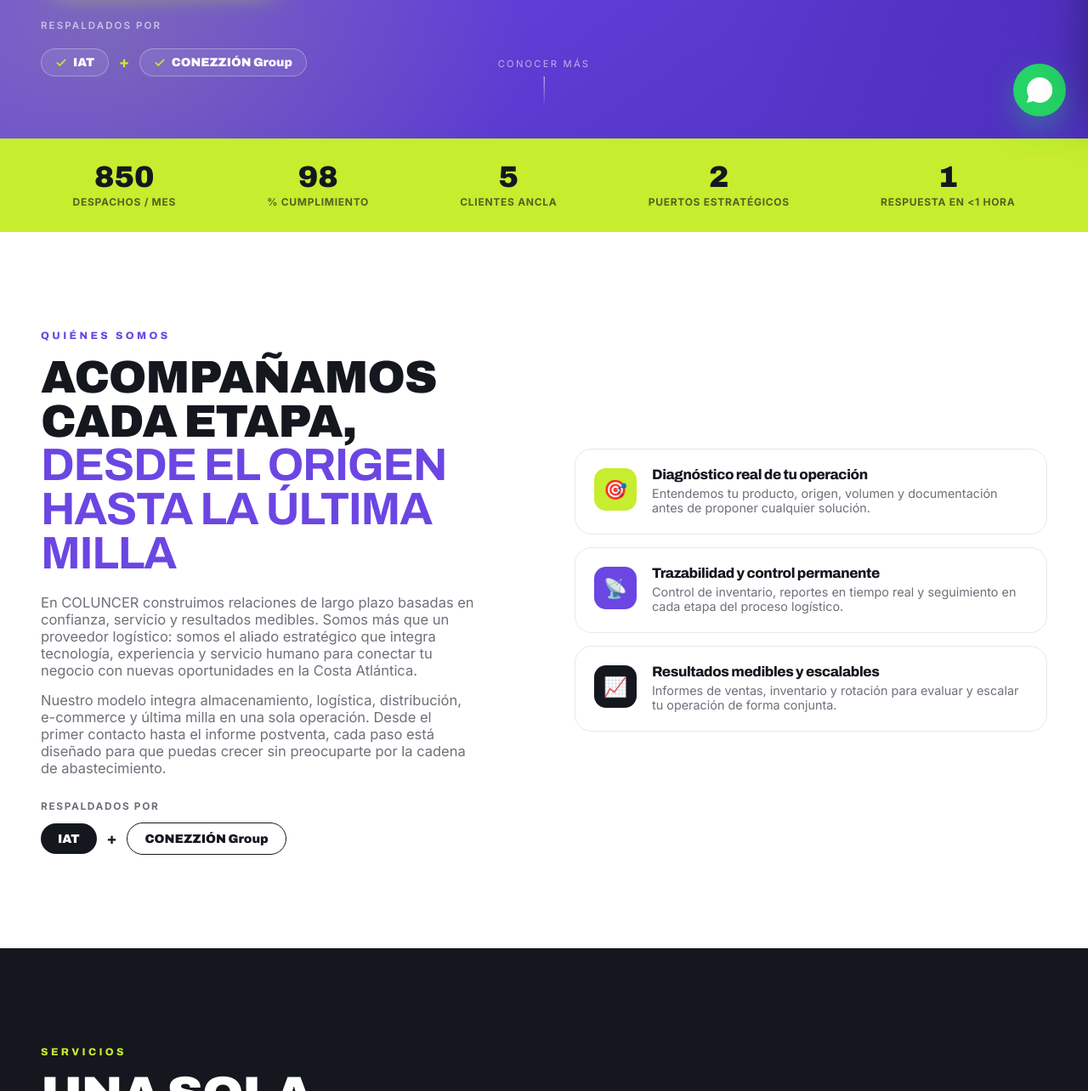
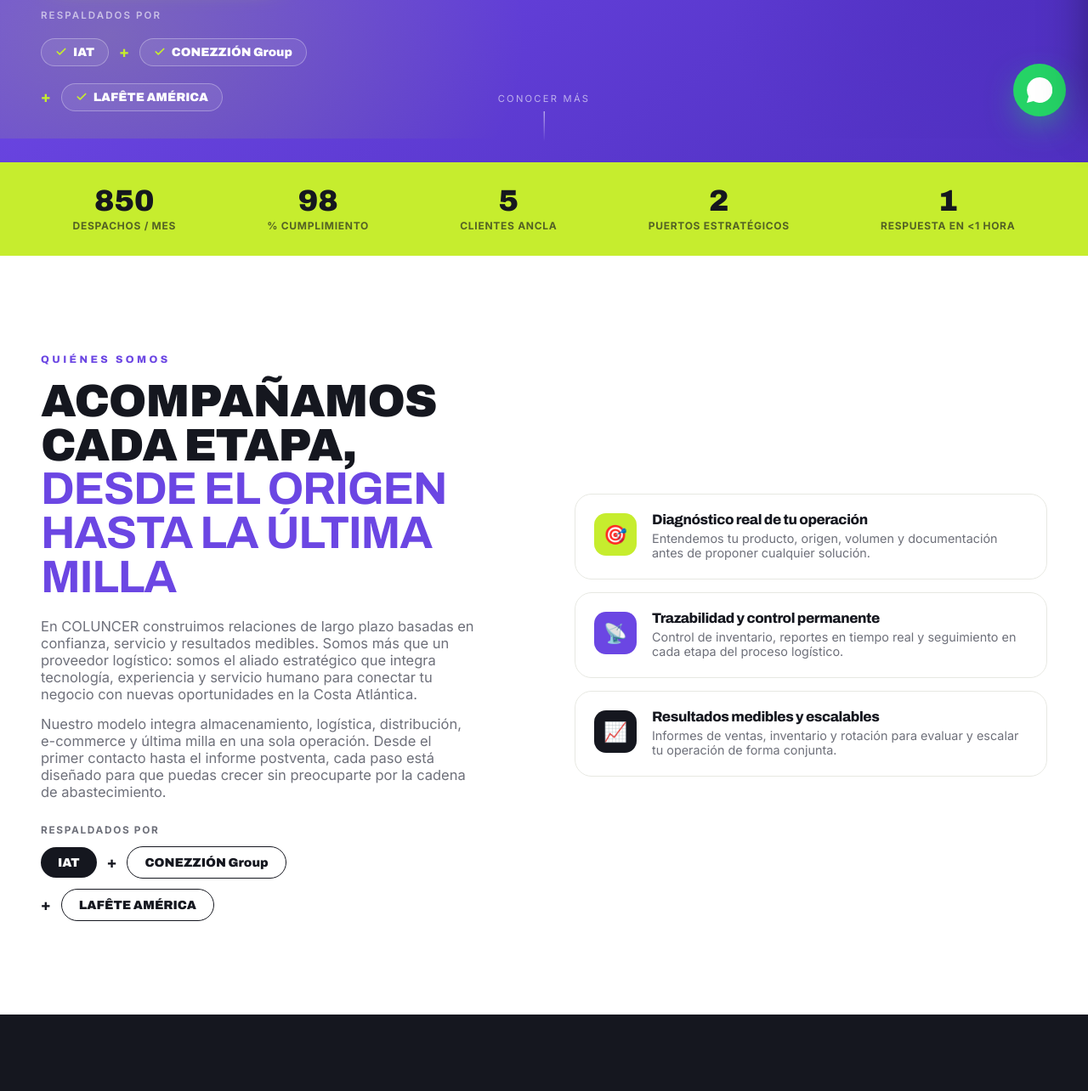
Before and after one commit to Surfnpunk86/coluncer, a plain HTML site: page index.html in a window 1280 px wide. Shown: the part 637-1921 px from the top of the page at 85% size. Drawn offline with Linux system fonts and the light colour scheme.

Commit message:
Add files via upload

```diff
--- a/index.html
+++ b/index.html
@@ -431,6 +431,10 @@ button{cursor:pointer;font-family:inherit}
             <span class="plus-sep" style="color:var(--L);font-family:'Archivo';font-weight:900;font-size:1.1rem">+</span>
             <span class="pill"><svg viewBox="0 0 24 24"><polyline points="20 6 9 17 4 12"/></svg>CONEZZIÓN Group</span>
           </div>
+          <div class="pillrow">
+            <span class="plus-sep" style="color:var(--L);font-family:'Archivo';font-weight:900;font-size:1.1rem">+</span>
+            <span class="pill"><svg viewBox="0 0 24 24"><polyline points="20 6 9 17 4 12"/></svg>LAFÊTE AMÉRICA</span>
+          </div>
         </div>
         <a href="#stats" class="scue" aria-hidden="true">Conocer más<i></i></a>
       </div>
@@ -476,6 +480,10 @@ button{cursor:pointer;font-family:inherit}
           <span class="chip a">IAT</span>
           <span class="plus-sep" style="color:var(--K);font-family:'Archivo';font-weight:900;font-size:1.1rem">+</span>
           <span class="chip b">CONEZZIÓN Group</span>
+        </div>
+        <div class="chiprow">
+          <span class="plus-sep" style="color:var(--K);font-family:'Archivo';font-weight:900;font-size:1.1rem">+</span>
+          <span class="chip b">LAFÊTE AMÉRICA</span>
         </div>
       </div>
     </div>
```
